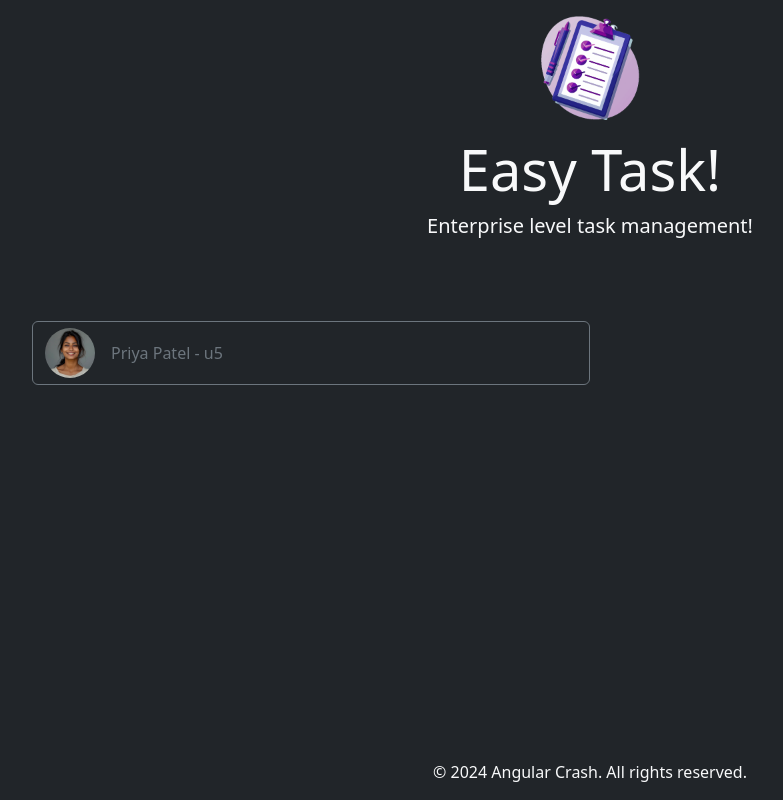
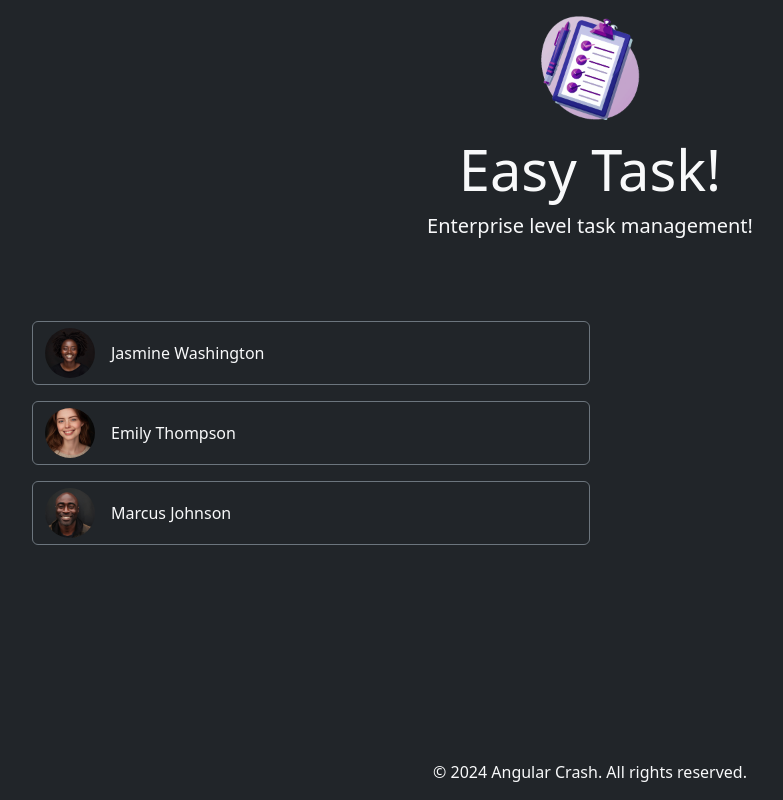
Before and after one commit to manlikeclaro/Angular-Todo, an Angular app: page / in a window 1280 px wide. Shown: the whole page, without its empty margins (50-833 px from the left). Built offline with nearby package versions, Linux system fonts and the light colour scheme.

Commit message:
[feat] implemented emmitting events

```diff
--- a/src/app/app.component.html
+++ b/src/app/app.component.html
@@ -3,7 +3,28 @@
 <div class="container py-5">
   <ul id="users" class="list-unstyled">
     <li class="mb-3">
-      <app-user></app-user>
+      <app-user
+        [avatar]="users[0].avatar"
+        [name]="users[0].name"
+        [id]="users[0].id"
+        (select)="onSelectUser($event)">
+      </app-user>
+    </li>
+    <li class="mb-3">
+      <app-user
+        [avatar]="users[1].avatar"
+        [name]="users[1].name"
+        [id]="users[1].id"
+        (select)="onSelectUser($event)">
+      </app-user>
+    </li>
+    <li class="mb-3">
+      <app-user
+        [avatar]="users[2].avatar"
+        [name]="users[2].name"
+        [id]="users[2].id"
+        (select)="onSelectUser($event)">
+      </app-user>
     </li>
   </ul>
 </div>
--- a/src/app/app.component.ts
+++ b/src/app/app.component.ts
@@ -1,6 +1,7 @@
-import { Component } from '@angular/core';
+import {Component} from '@angular/core';
 import {HeaderComponent} from "./header/header.component";
 import {UserComponent} from "./user/user.component";
+import {DUMMY_USERS} from "./dummy-users";
 
 @Component({
   selector: 'app-root',
@@ -12,4 +13,11 @@ import {UserComponent} from "./user/user.component";
   templateUrl: './app.component.html',
   styleUrl: './app.component.css',
 })
-export class AppComponent {}
+export class AppComponent {
+  users = DUMMY_USERS;
+
+  onSelectUser = (id: string) => {
+    console.log(`User selected: ${id}`);
+  }
+
+}
--- a/src/app/user/user.component.html
+++ b/src/app/user/user.component.html
@@ -1,7 +1,7 @@
 <div class="d-flex align-items-center">
-  <button class="btn btn-outline-secondary d-flex align-items-center w-50">
-    <img [src]="Avatar" alt="{{selectedUser.name}}" class="img-fluid rounded-circle me-3"
+  <button class="btn btn-outline-secondary d-flex align-items-center w-50" (click)="handleClick()">
+    <img [src]="getAvatar()" alt="{{name}}" class="img-fluid rounded-circle me-3"
          style="width: 50px; height: 50px;">
-    <span>{{ selectedUser.name }} - {{ selectedUser.id }}</span>
+    <span class="text-light">{{ name }}</span>
   </button>
 </div>
--- a/src/app/user/user.component.ts
+++ b/src/app/user/user.component.ts
@@ -1,9 +1,5 @@
-import {Component} from '@angular/core';
+import {Component, EventEmitter, Input, Output, signal} from '@angular/core';
 import {DUMMY_USERS} from "../dummy-users";
-
-const getRandomUser = (): number => {
-  return Math.floor(Math.random() * DUMMY_USERS.length);
-}
 
 @Component({
   selector: 'app-user',
@@ -13,10 +9,18 @@ const getRandomUser = (): number => {
   styleUrl: './user.component.css'
 })
 export class UserComponent {
-  selectedUser = DUMMY_USERS[getRandomUser()]
+  @Input({required: true}) avatar!: string;
+  @Input({required: true}) name!: string;
+  @Input({required: true}) id!: string;
 
-  get Avatar() {
-    return `assets/users/${this.selectedUser.avatar}`;
+  @Output() select = new EventEmitter();
+
+  getAvatar() {
+    return `assets/users/${this.avatar}`;
+  }
+
+  handleClick = () => {
+    this.select.emit(this.id);
   }
 
 }
```
